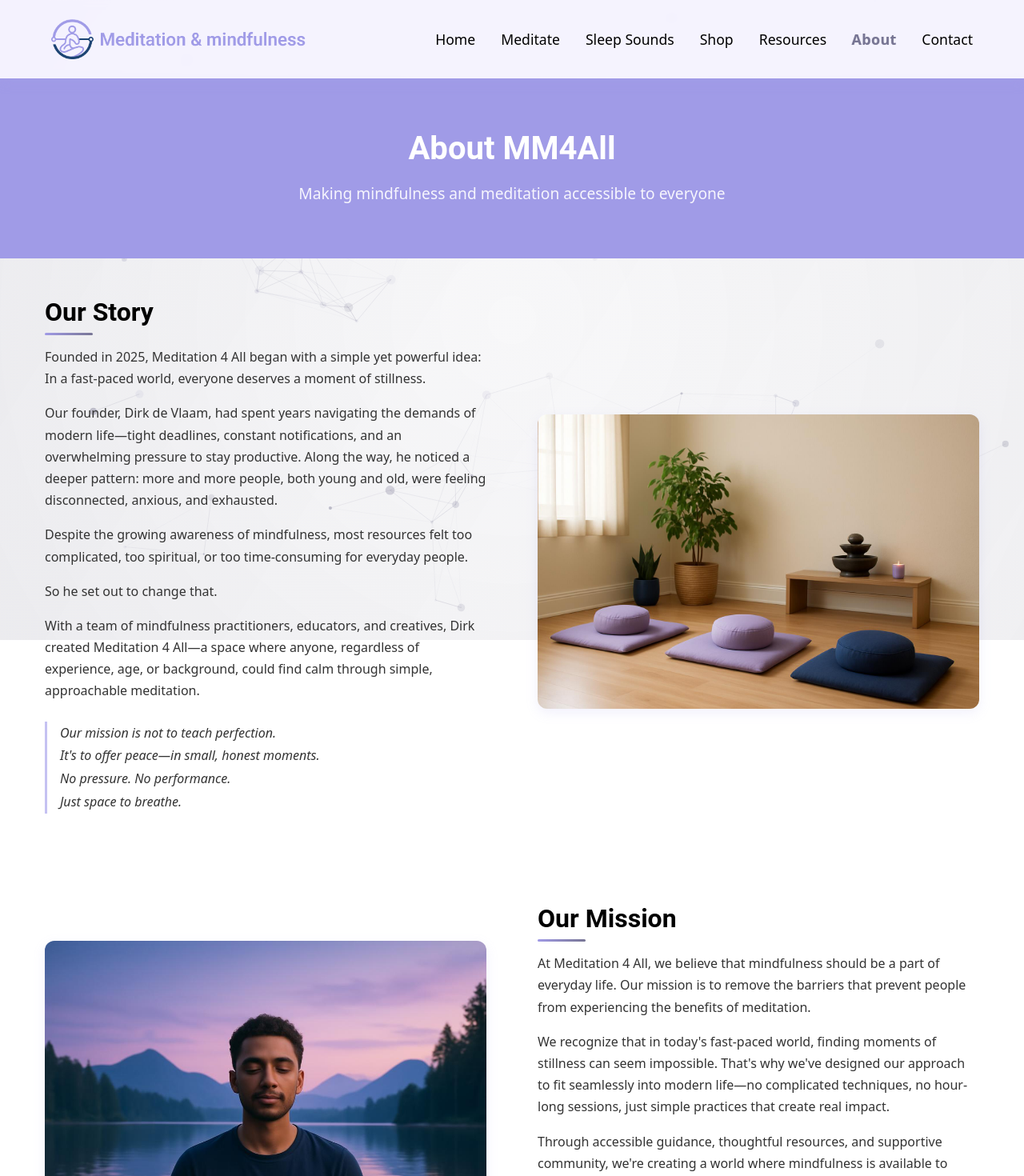
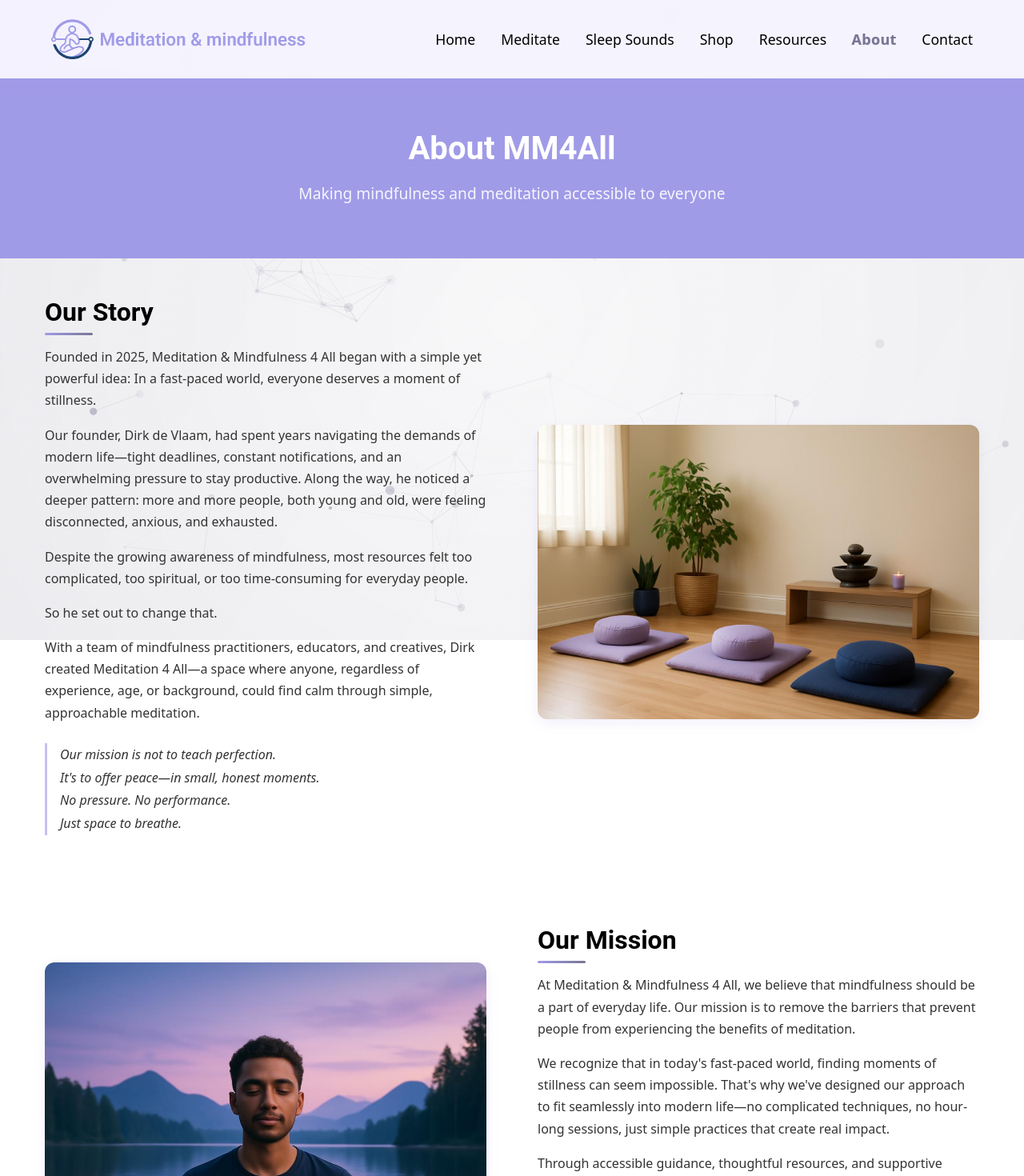
Before and after one commit to wizkie02/mm4all.new, a React (Vite) app: page /about in a window 1280 px wide. Shown: the top 1470 px of the page at 80% size. Built offline with nearby package versions, Linux system fonts and the light colour scheme.

Commit message:
chore: some minor fix

```diff
--- a/src/components/Navbar.jsx
+++ b/src/components/Navbar.jsx
@@ -128,7 +128,7 @@ const Navbar = () => {
           </NavItem>
           <NavItem>
             <ExternalNavLink
-              href="https://shop.mm4all.com/meditation-and-mindfulness/"
+              href="https://shop.mm4all.com/meditation-and-mindfulness/shop/"
               target="_blank"
               rel="noopener noreferrer"
             >
--- a/src/pages/About.jsx
+++ b/src/pages/About.jsx
@@ -42,7 +42,7 @@ const About = () => {
           <TextContent>
             <SectionTitle>Our Story</SectionTitle>
             <p>
-              Founded in 2025, Meditation 4 All began with a simple yet powerful
+              Founded in 2025, Meditation & Mindfulness 4 All began with a simple yet powerful
               idea: In a fast-paced world, everyone deserves a moment of
               stillness.
             </p>
@@ -91,7 +91,7 @@ const About = () => {
           <TextContent>
             <SectionTitle>Our Mission</SectionTitle>
             <p>
-              At Meditation 4 All, we believe that mindfulness should be a part
+              At Meditation & Mindfulness 4 All, we believe that mindfulness should be a part
               of everyday life. Our mission is to remove the barriers that
               prevent people from experiencing the benefits of meditation.
             </p>
```
